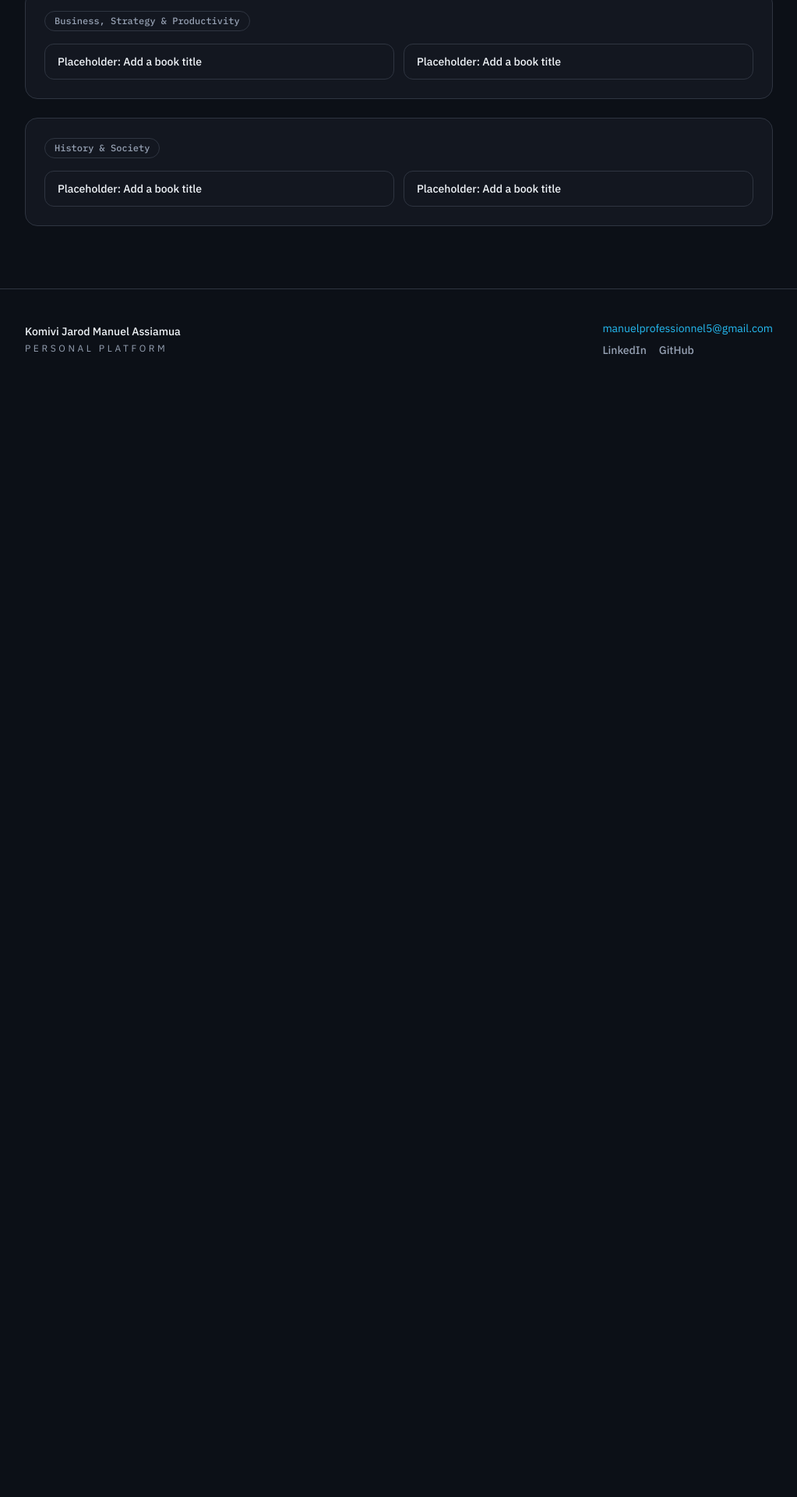
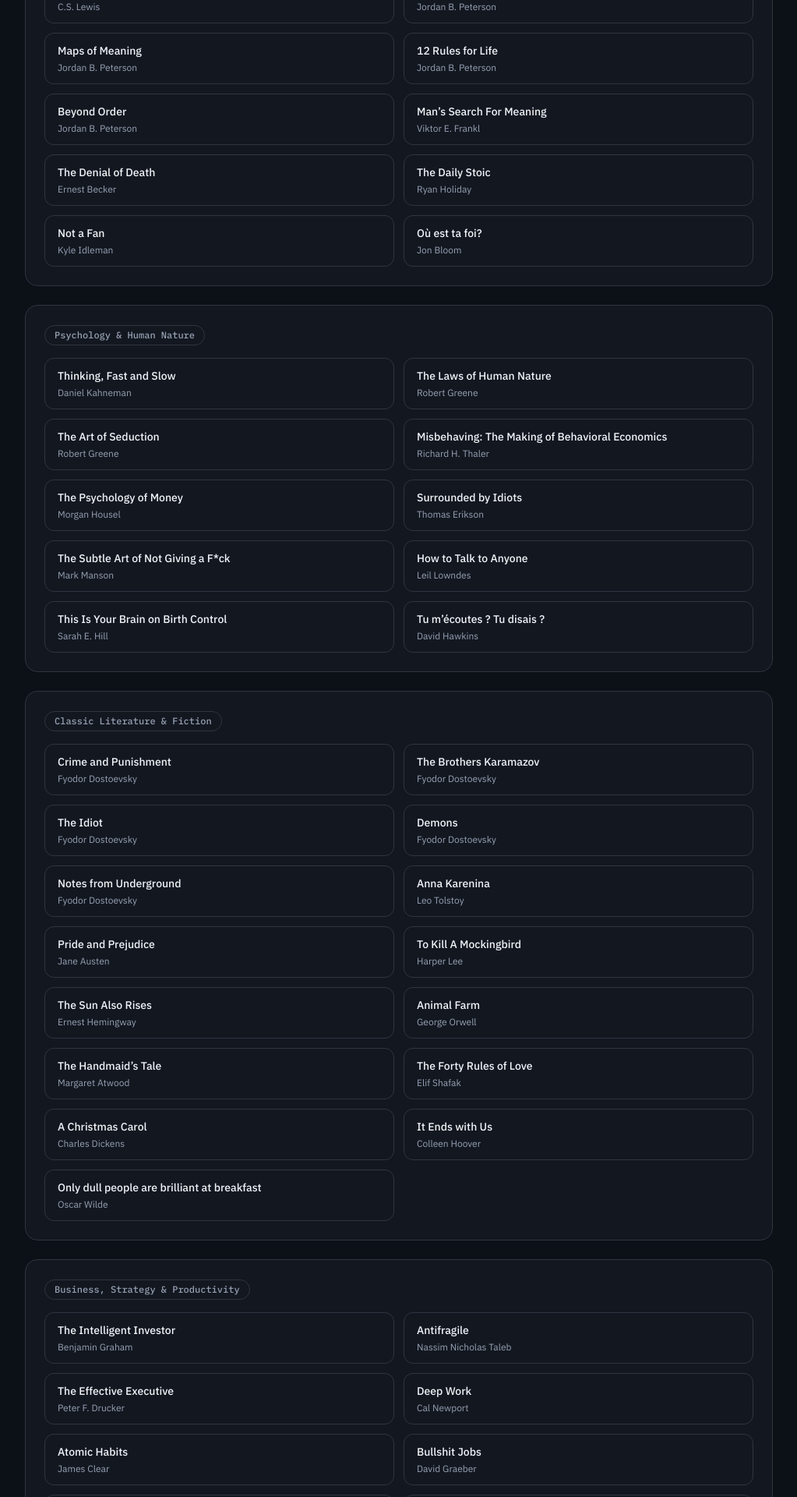
Before and after one commit to TheEternalFool/komivi-site, a Next.js app: page /reading in a window 1280 px wide. Shown: the part 800-2720 px from the top of the page at 78% size, without its empty margins (128-1151 px from the left). Before the commit the page ends 1299 px from the top, so only its background shows below. Built offline with nearby package versions, Linux system fonts and the light colour scheme.

Commit message:
Add curated reading list

```diff
--- a/content/reading.ts
+++ b/content/reading.ts
@@ -2,38 +2,92 @@
 
 export const readingCategories: ReadingCategory[] = [
   {
+    name: "The Truth",
+    books: [{ title: "The Bible" }]
+  },
+  {
     name: "Philosophy, Theology & Meaning",
     books: [
-      { title: "Placeholder: Add a book title" },
-      { title: "Placeholder: Add a book title" }
+      { title: "Nicomachean Ethics", author: "Aristotle" },
+      { title: "Confessions", author: "Saint Augustine" },
+      { title: "The Great Divorce", author: "C.S. Lewis" },
+      { title: "The Problem of Pain", author: "C.S. Lewis" },
+      { title: "Mere Christianity", author: "C.S. Lewis" },
+      { title: "The Screwtape Letters", author: "C.S. Lewis" },
+      { title: "Surprised by Joy", author: "C.S. Lewis" },
+      { title: "We Who Wrestle With God", author: "Jordan B. Peterson" },
+      { title: "Maps of Meaning", author: "Jordan B. Peterson" },
+      { title: "12 Rules for Life", author: "Jordan B. Peterson" },
+      { title: "Beyond Order", author: "Jordan B. Peterson" },
+      { title: "Man’s Search For Meaning", author: "Viktor E. Frankl" },
+      { title: "The Denial of Death", author: "Ernest Becker" },
+      { title: "The Daily Stoic", author: "Ryan Holiday" },
+      { title: "Not a Fan", author: "Kyle Idleman" },
+      { title: "Où est ta foi?", author: "Jon Bloom" }
     ]
   },
   {
     name: "Psychology & Human Nature",
     books: [
-      { title: "Placeholder: Add a book title" },
-      { title: "Placeholder: Add a book title" }
+      { title: "Thinking, Fast and Slow", author: "Daniel Kahneman" },
+      { title: "The Laws of Human Nature", author: "Robert Greene" },
+      { title: "The Art of Seduction", author: "Robert Greene" },
+      {
+        title: "Misbehaving: The Making of Behavioral Economics",
+        author: "Richard H. Thaler"
+      },
+      { title: "The Psychology of Money", author: "Morgan Housel" },
+      { title: "Surrounded by Idiots", author: "Thomas Erikson" },
+      { title: "The Subtle Art of Not Giving a F*ck", author: "Mark Manson" },
+      { title: "How to Talk to Anyone", author: "Leil Lowndes" },
+      { title: "This Is Your Brain on Birth Control", author: "Sarah E. Hill" },
+      { title: "Tu m’écoutes ? Tu disais ?", author: "David Hawkins" }
     ]
   },
   {
     name: "Classic Literature & Fiction",
     books: [
-      { title: "Placeholder: Add a book title" },
-      { title: "Placeholder: Add a book title" }
+      { title: "Crime and Punishment", author: "Fyodor Dostoevsky" },
+      { title: "The Brothers Karamazov", author: "Fyodor Dostoevsky" },
+      { title: "The Idiot", author: "Fyodor Dostoevsky" },
+      { title: "Demons", author: "Fyodor Dostoevsky" },
+      { title: "Notes from Underground", author: "Fyodor Dostoevsky" },
+      { title: "Anna Karenina", author: "Leo Tolstoy" },
+      { title: "Pride and Prejudice", author: "Jane Austen" },
+      { title: "To Kill A Mockingbird", author: "Harper Lee" },
+      { title: "The Sun Also Rises", author: "Ernest Hemingway" },
+      { title: "Animal Farm", author: "George Orwell" },
+      { title: "The Handmaid’s Tale", author: "Margaret Atwood" },
+      { title: "The Forty Rules of Love", author: "Elif Shafak" },
+      { title: "A Christmas Carol", author: "Charles Dickens" },
+      { title: "It Ends with Us", author: "Colleen Hoover" },
+      { title: "Only dull people are brilliant at breakfast", author: "Oscar Wilde" }
     ]
   },
   {
     name: "Business, Strategy & Productivity",
     books: [
-      { title: "Placeholder: Add a book title" },
-      { title: "Placeholder: Add a book title" }
+      { title: "The Intelligent Investor", author: "Benjamin Graham" },
+      { title: "Antifragile", author: "Nassim Nicholas Taleb" },
+      { title: "The Effective Executive", author: "Peter F. Drucker" },
+      { title: "Deep Work", author: "Cal Newport" },
+      { title: "Atomic Habits", author: "James Clear" },
+      { title: "Bullshit Jobs", author: "David Graeber" },
+      { title: "Why Nations Fail", author: "Daron Acemoglu & James A. Robinson" },
+      { title: "Debt: The First 5,000 Years", author: "David Graeber" },
+      { title: "Make Something Wonderful", author: "Steve Jobs / Laurene Powell Jobs" },
+      { title: "Père Riche, Père Pauvre", author: "Robert Kiyosaki" },
+      { title: "Demain, je parle en public", author: "TH. Destrez" }
     ]
   },
   {
     name: "History & Society",
     books: [
-      { title: "Placeholder: Add a book title" },
-      { title: "Placeholder: Add a book title" }
+      { title: "The Gathering Storm", author: "Winston Churchill" },
+      { title: "Si c’est un homme", author: "Primo Levi" },
+      { title: "L’Insoumise", author: "Madeleine Pauliac" },
+      { title: "To Save Everything, Click Here", author: "Evgeny Morozov" },
+      { title: "The Case Against The Sexual Revolution", author: "Louise Perry" }
     ]
   }
 ];
```
